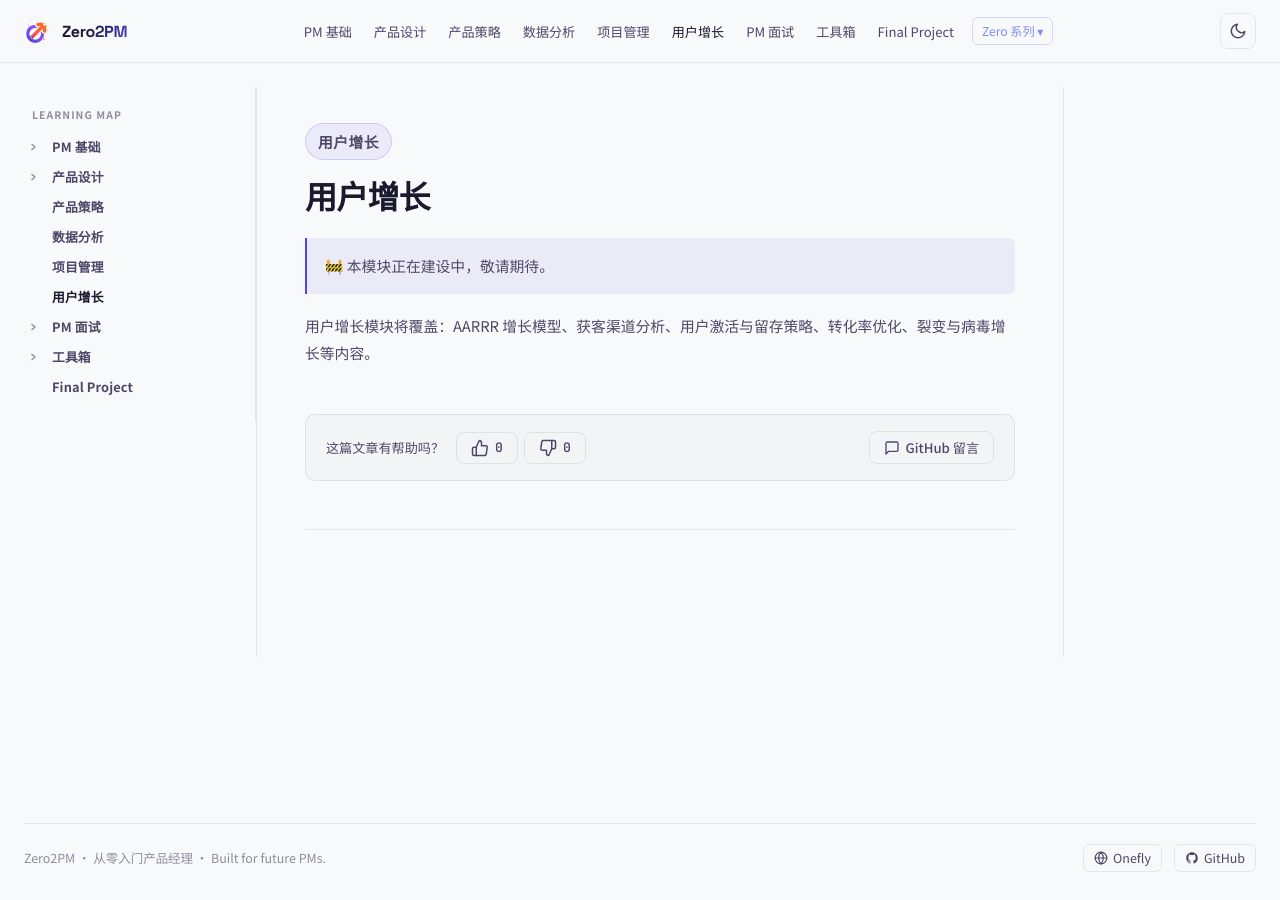
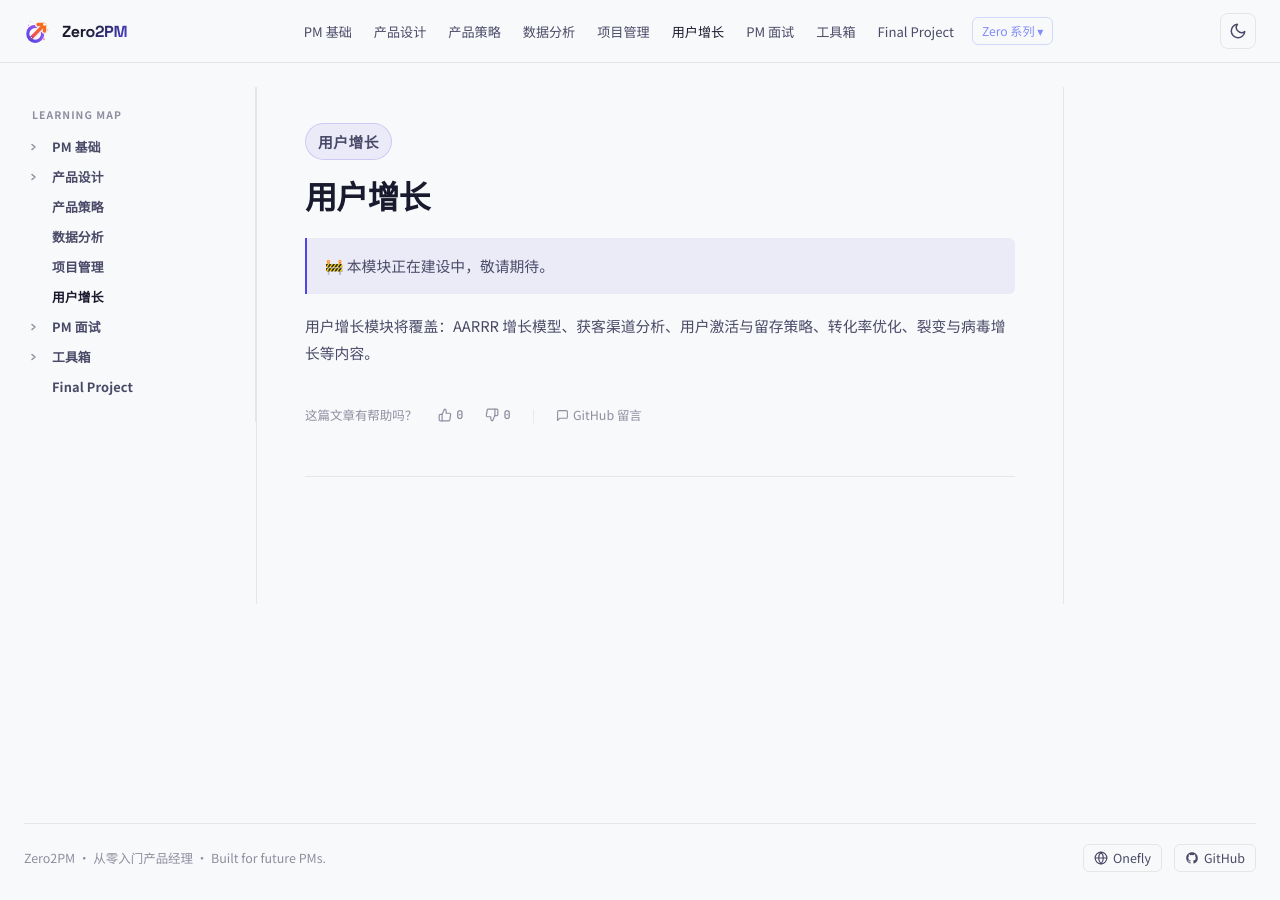
Before and after one commit to ranxi2001/zero2PM, a Jekyll site: the page built from learn-pm-growth/index.md, in a window 1280 px wide. Built offline with Jekyll 4.4.1, drawn with Linux system fonts in a browser that asks for light colours; comment, search, counter and statistics services are not loaded.

Commit message:
style: 文章反馈栏改为轻量行内样式，去掉容器边框
Co-Authored-By: Claude Opus 4.6 <noreply@anthropic.com>

```diff
--- a/_layouts/default.html
+++ b/_layouts/default.html
@@ -26,7 +26,7 @@
     <link rel="preconnect" href="https://fonts.googleapis.com">
     <link rel="preconnect" href="https://fonts.gstatic.com" crossorigin>
     <link href="https://fonts.googleapis.com/css2?family=Space+Grotesk:wght@500;700&family=Noto+Sans+SC:wght@400;500;700;800&family=JetBrains+Mono:wght@400;600&display=swap" rel="stylesheet">
-    <link rel="stylesheet" href="{{ site.baseurl }}/assets/css/docs.css?v=11">
+    <link rel="stylesheet" href="{{ site.baseurl }}/assets/css/docs.css?v=12">
     <script async src="//busuanzi.ibruce.info/busuanzi/2.3/busuanzi.pure.mini.js"></script>
     <link id="hljs-theme" rel="stylesheet" href="https://cdnjs.cloudflare.com/ajax/libs/highlight.js/11.9.0/styles/github-dark.min.css">
     <script>if(document.documentElement.getAttribute('data-theme')==='light'){document.getElementById('hljs-theme').href='https://cdnjs.cloudflare.com/ajax/libs/highlight.js/11.9.0/styles/github.min.css';}</script>
@@ -139,21 +139,20 @@
                 {{ content }}
                 <!-- Article Feedback -->
                 <div class="article-feedback" id="article-feedback">
-                    <div class="feedback-reactions">
                     <span class="feedback-label">这篇文章有帮助吗？</span>
                     <div class="feedback-btns">
                         <button class="reaction-btn" id="btn-like" type="button" aria-label="点赞">
-                                <svg width="18" height="18" viewBox="0 0 24 24" fill="none" stroke="currentColor" stroke-width="2" stroke-linecap="round" stroke-linejoin="round"><path d="M14 9V5a3 3 0 0 0-3-3l-4 9v11h11.28a2 2 0 0 0 2-1.7l1.38-9a2 2 0 0 0-2-2.3H14z"/><path d="M7 22H4a2 2 0 0 1-2-2v-7a2 2 0 0 1 2-2h3"/></svg>
+                            <svg viewBox="0 0 24 24" fill="none" stroke="currentColor" stroke-width="2" stroke-linecap="round" stroke-linejoin="round"><path d="M14 9V5a3 3 0 0 0-3-3l-4 9v11h11.28a2 2 0 0 0 2-1.7l1.38-9a2 2 0 0 0-2-2.3H14z"/><path d="M7 22H4a2 2 0 0 1-2-2v-7a2 2 0 0 1 2-2h3"/></svg>
                             <span class="reaction-count" id="like-count">0</span>
                         </button>
                         <button class="reaction-btn" id="btn-dislike" type="button" aria-label="点踩">
-                                <svg width="18" height="18" viewBox="0 0 24 24" fill="none" stroke="currentColor" stroke-width="2" stroke-linecap="round" stroke-linejoin="round"><path d="M10 15v4a3 3 0 0 0 3 3l4-9V2H5.72a2 2 0 0 0-2 1.7l-1.38 9a2 2 0 0 0 2 2.3H10z"/><path d="M17 2h3a2 2 0 0 1 2 2v7a2 2 0 0 1-2 2h-3"/></svg>
+                            <svg viewBox="0 0 24 24" fill="none" stroke="currentColor" stroke-width="2" stroke-linecap="round" stroke-linejoin="round"><path d="M10 15v4a3 3 0 0 0 3 3l4-9V2H5.72a2 2 0 0 0-2 1.7l-1.38 9a2 2 0 0 0 2 2.3H10z"/><path d="M17 2h3a2 2 0 0 1 2 2v7a2 2 0 0 1-2 2h-3"/></svg>
                             <span class="reaction-count" id="dislike-count">0</span>
                         </button>
                     </div>
-                    </div>
+                    <span class="feedback-sep">|</span>
                     <a class="feedback-comment" id="feedback-comment" href="#" target="_blank" rel="noopener">
-                        <svg width="16" height="16" viewBox="0 0 24 24" fill="none" stroke="currentColor" stroke-width="2" stroke-linecap="round" stroke-linejoin="round"><path d="M21 15a2 2 0 0 1-2 2H7l-4 4V5a2 2 0 0 1 2-2h14a2 2 0 0 1 2 2z"/></svg>
+                        <svg viewBox="0 0 24 24" fill="none" stroke="currentColor" stroke-width="2" stroke-linecap="round" stroke-linejoin="round"><path d="M21 15a2 2 0 0 1-2 2H7l-4 4V5a2 2 0 0 1 2-2h14a2 2 0 0 1 2 2z"/></svg>
                         GitHub 留言
                     </a>
                 </div>
@@ -224,7 +223,7 @@
         window.Z2P_REACTIONS_API = "{{ site.reactions_api }}";
         window.Z2P_NAV = [{% for module in site.data.nav.modules %}{% for article in module.articles %}{% unless article.section %}{"path":"{{ module.slug }}/{{ article.slug }}","title":"{{ article.title | replace: '"', '\"' }}"},{% endunless %}{% endfor %}{% endfor %}];
     </script>
-    <script src="{{ site.baseurl }}/assets/js/app.js?v=11"></script>
+    <script src="{{ site.baseurl }}/assets/js/app.js?v=12"></script>
 </body>
 
 </html>
--- a/assets/css/docs.css
+++ b/assets/css/docs.css
@@ -613,113 +613,95 @@ code, pre { font-family: var(--font-mono); }
 .article-feedback {
     display: flex;
     align-items: center;
-    justify-content: space-between;
-    gap: 16px;
-    margin-top: 48px;
-    padding: 16px 20px;
-    border: 1px solid var(--border);
-    border-radius: 10px;
-    background: rgba(255, 255, 255, 0.02);
-}
-
-.feedback-reactions {
-    display: flex;
-    align-items: center;
-    gap: 12px;
+    gap: 10px;
+    margin-top: 36px;
+    color: var(--text-muted);
+    font-size: 0.78rem;
 }
 
 .feedback-label {
-    font-size: 0.82rem;
-    color: var(--text-secondary);
-    font-weight: 500;
+    color: var(--text-muted);
+    font-size: 0.78rem;
+    margin-right: 2px;
 }
 
 .feedback-btns {
-    display: flex;
-    gap: 6px;
+    display: inline-flex;
+    gap: 4px;
 }
 
 .reaction-btn {
     display: inline-flex;
     align-items: center;
-    gap: 6px;
-    padding: 6px 14px;
+    gap: 4px;
+    padding: 3px 8px;
     background: none;
-    border: 1px solid var(--border);
-    border-radius: 8px;
-    color: var(--text-secondary);
+    border: 1px solid transparent;
+    border-radius: 5px;
+    color: var(--text-muted);
     font-family: var(--font-mono);
-    font-size: 0.82rem;
+    font-size: 0.75rem;
     cursor: pointer;
-    transition: color 0.18s, border-color 0.18s, background 0.18s;
+    transition: color 0.15s, border-color 0.15s, background 0.15s;
 }
 
+.reaction-btn svg { width: 14px; height: 14px; }
+
 .reaction-btn:hover {
-    color: var(--text);
-    border-color: var(--brand-border);
-    background: var(--brand-dim);
+    color: var(--text-secondary);
+    border-color: var(--border);
+    background: rgba(255, 255, 255, 0.04);
 }
 
 .reaction-btn.is-liked {
     color: var(--brand);
-    border-color: var(--brand);
+    border-color: var(--brand-border);
     background: var(--brand-dim);
 }
 
 .reaction-btn.is-disliked {
     color: var(--accent);
-    border-color: var(--accent);
-    background: rgba(244, 63, 94, 0.1);
+    border-color: rgba(244, 63, 94, 0.25);
+    background: rgba(244, 63, 94, 0.08);
 }
 
-.reaction-count {
-    font-weight: 600;
-    min-width: 1ch;
+.reaction-count { font-weight: 600; }
+
+.feedback-sep {
+    color: var(--border);
+    margin: 0 2px;
+    user-select: none;
 }
 
 .feedback-comment {
     display: inline-flex;
     align-items: center;
-    gap: 6px;
-    padding: 6px 14px;
-    border: 1px solid var(--border);
-    border-radius: 8px;
-    color: var(--text-secondary) !important;
-    font-size: 0.82rem;
-    font-weight: 500;
+    gap: 4px;
+    padding: 3px 8px;
+    border: 1px solid transparent;
+    border-radius: 5px;
+    color: var(--text-muted) !important;
+    font-size: 0.78rem;
     text-decoration: none !important;
-    transition: color 0.18s, border-color 0.18s, background 0.18s;
+    transition: color 0.15s, border-color 0.15s, background 0.15s;
     white-space: nowrap;
 }
 
+.feedback-comment svg { width: 13px; height: 13px; }
+
 .feedback-comment:hover {
-    color: var(--text) !important;
-    border-color: var(--brand-border);
-    background: var(--brand-dim);
+    color: var(--text-secondary) !important;
+    border-color: var(--border);
+    background: rgba(255, 255, 255, 0.04);
 }
 
-html[data-theme="light"] .article-feedback {
-    background: rgba(0, 0, 0, 0.02);
+html[data-theme="light"] .reaction-btn:hover,
+html[data-theme="light"] .feedback-comment:hover {
+    background: rgba(0, 0, 0, 0.04);
 }
 
 html[data-theme="light"] .reaction-btn.is-disliked {
-    background: rgba(225, 29, 72, 0.08);
-}
-
-@media (max-width: 680px) {
-    .article-feedback {
-        flex-direction: column;
-        align-items: flex-start;
-        gap: 12px;
-    }
-}
-
-@media (max-width: 380px) {
-    .feedback-reactions {
-        flex-direction: column;
-        align-items: flex-start;
-        gap: 8px;
-    }
+    background: rgba(225, 29, 72, 0.06);
 }
 
 /* ===== Prev / Next Pager ===== */
```
Lines whose indentation alone changed are shown as unchanged.
